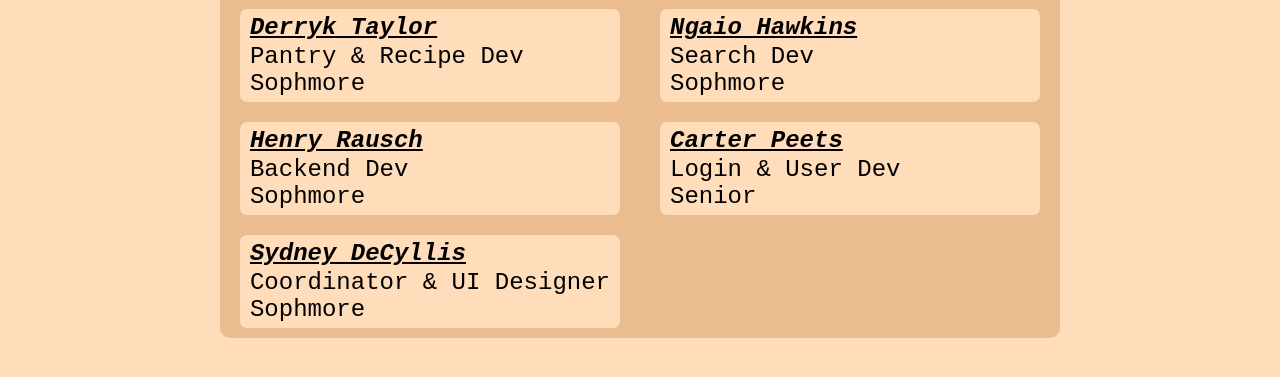
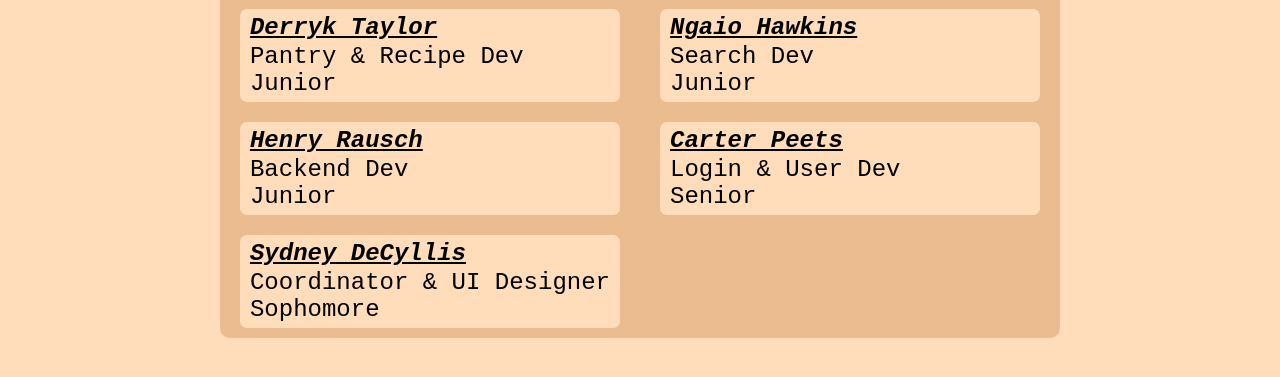
Before and after one commit to TiresomeCube34/CS-website, a plain HTML site: page Developers.html in a window 1280 px wide. Shown: the part 209-586 px from the top of the page. Drawn offline with Linux system fonts and the light colour scheme.

Commit message:
fixed spelling errors

```diff
--- a/Developers.html
+++ b/Developers.html
@@ -40,19 +40,19 @@
                 <div class = "card">
                     <div class = "name">Derryk Taylor </div>
                     <div>Pantry & Recipe Dev</div>
-                    <div>Sophmore</div>
+                    <div>Junior</div>
                     <div></div>
                 </div>
                 <div class = "card">
                     <div class = "name">Ngaio Hawkins </div>
                     <div>Search Dev</div>
-                    <div>Sophmore</div>
+                    <div>Junior</div>
                     <div></div>
                 </div>
                 <div class = "card">
                     <div class = "name">Henry Rausch </div>
                     <div>Backend Dev</div>
-                    <div>Sophmore</div>
+                    <div>Junior</div>
                     <div></div>
                 </div>
                 <div class = "card">
@@ -64,7 +64,7 @@
                 <div class = "card">
                     <div class = "name">Sydney DeCyllis </div>
                     <div>Coordinator & UI Designer</div>
-                    <div>Sophmore</div>
+                    <div>Sophomore</div>
                     <div></div>
                 </div>
             </div>
```
Also changed, not shown: index.html (+1 -1 lines).
